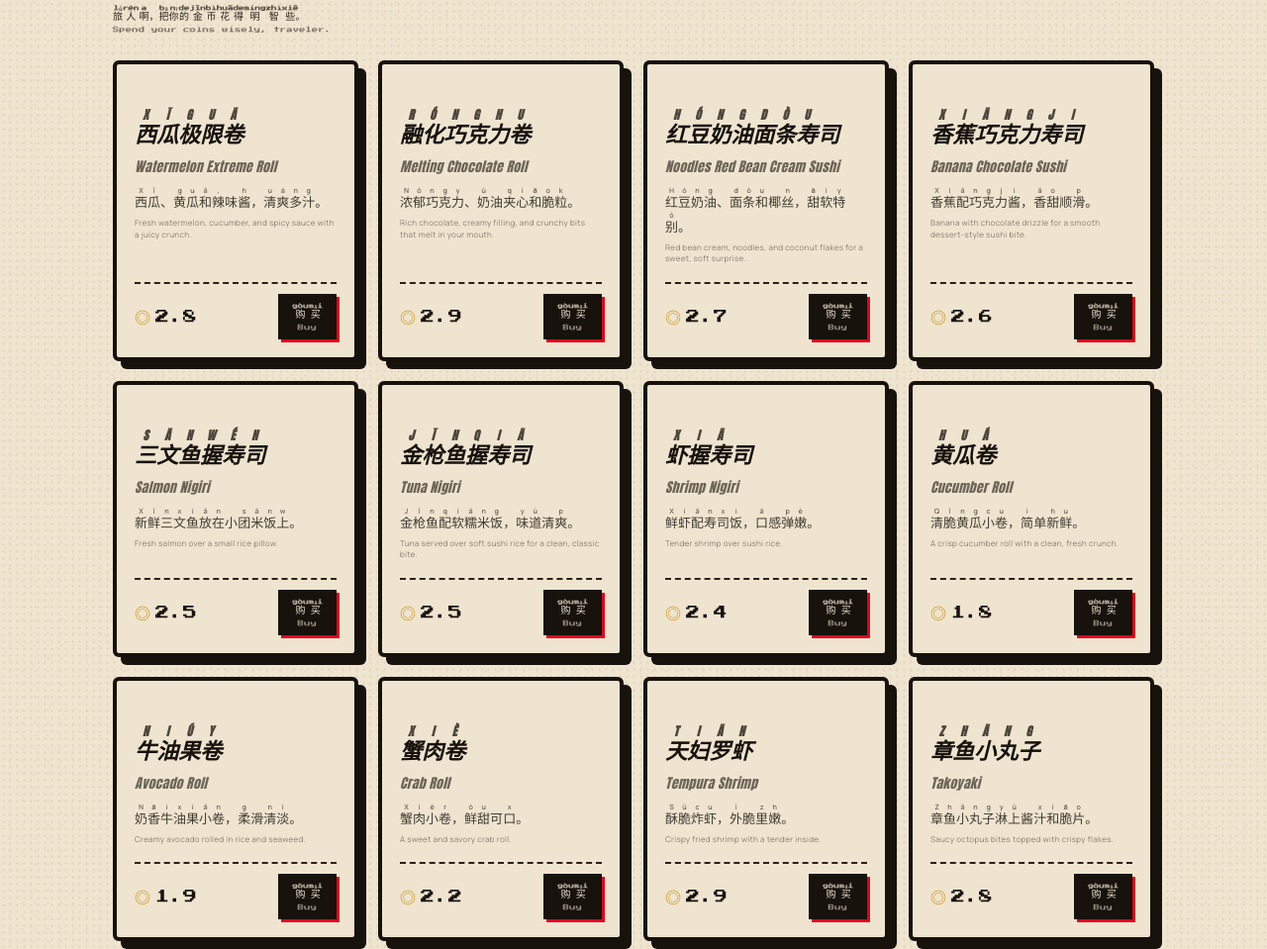
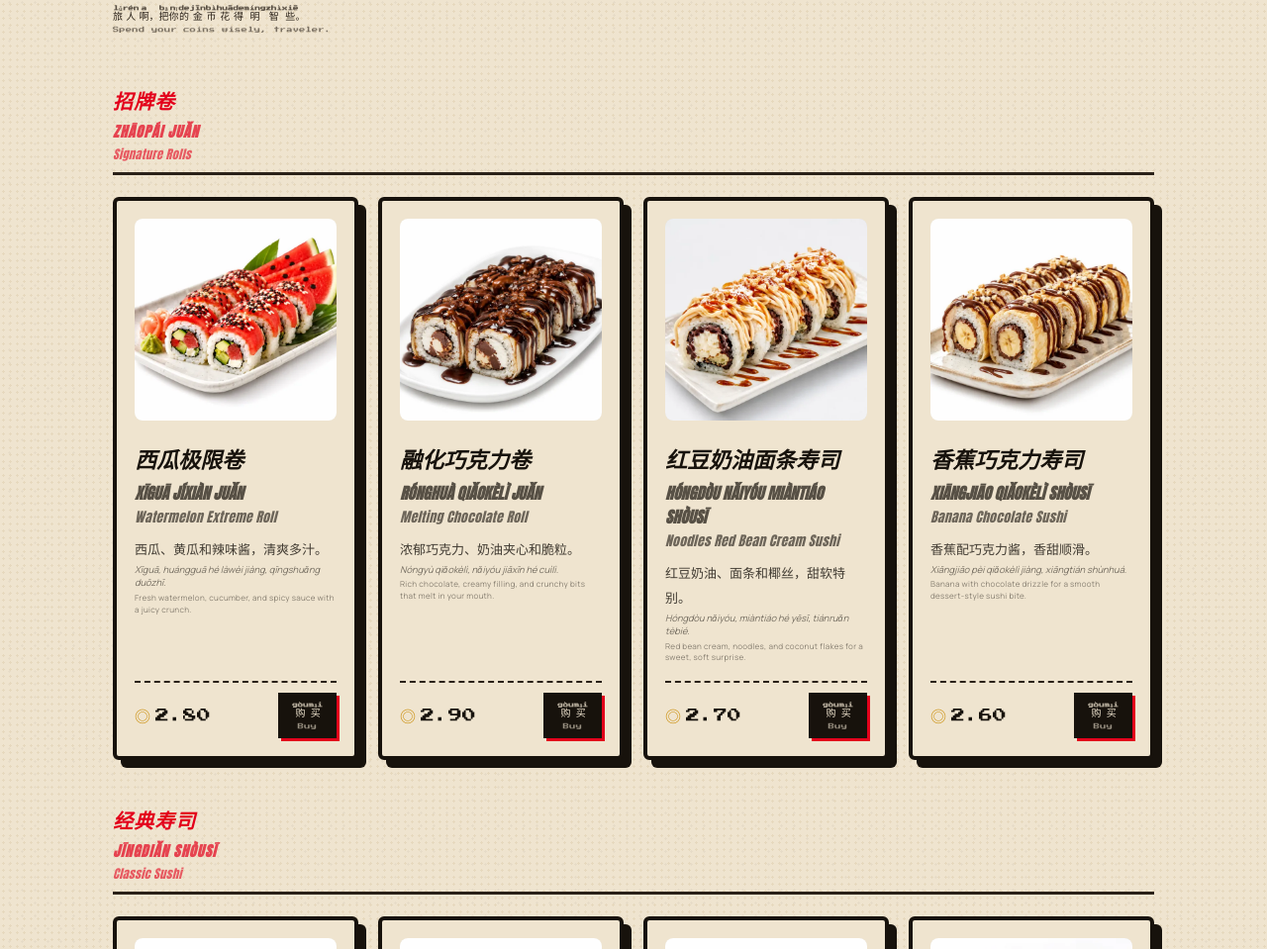
Before and after one commit to markumreed/shopWebpage, a website with bundled scripts: page index.html in a window 1280 px wide. Shown: the part 1217-2176 px from the top of the page at 99% size. Built offline with nearby package versions, Linux system fonts and the light colour scheme; files whose address does not match are found by name.

Commit message:
feat: grouped image menu render, cart phraseHtml, ◎ decimal prices

```diff
--- a/css/theme.css
+++ b/css/theme.css
@@ -198,6 +198,11 @@ body {
 }
 .menu-card .mc-add:hover { background: var(--red); color: #fff; }
 .menu-card .mc-add:active { transform: translate(3px,3px); box-shadow: none; }
+.menu-cat { grid-column: 1 / -1; font-family: var(--display); font-style: italic;
+  text-transform: uppercase; color: var(--red); font-size: 20px; letter-spacing: 1px;
+  margin: 22px 0 2px; padding-bottom: 6px; border-bottom: 3px solid var(--ink-2); }
+.menu-card .mc-img { display: block; width: 100%; aspect-ratio: 1 / 1; object-fit: cover;
+  border-radius: 8px; margin-bottom: 10px; background: rgba(0,0,0,.05); }
 
 /* ---------- About panel ---------- */
 .about-panel {
--- a/js/main.js
+++ b/js/main.js
@@ -3,7 +3,7 @@ import { MENU } from "./data.js";
 import {
   addItem, setQty, cartCount, cartSubtotal, saveCart, loadCart
 } from "./cart.js";
-import { biHtmlEntry, biHtml, applyI18n, initSpeech } from "./i18n.js";
+import { biHtml, phraseHtml, applyI18n, initSpeech } from "./i18n.js";
 import { mountArena } from "./arena.js";
 import { mountBuilder } from "./builder.js";
 
@@ -14,17 +14,25 @@ const $ = (sel) => document.querySelector(sel);
 // ---- Menu rendering ----
 function renderMenu() {
   const grid = $("#menu-grid");
-  grid.innerHTML = MENU.map((item) => `
+  let lastCat = null;
+  grid.innerHTML = MENU.map((item) => {
+    let head = "";
+    if (item.category.en !== lastCat) {
+      lastCat = item.category.en;
+      head = `<h3 class="menu-cat">${phraseHtml(item.category)}</h3>`;
+    }
+    return head + `
     <article class="menu-card">
-      <span class="mc-kana">${biHtmlEntry(item.kana)}</span>
-      <h3>${biHtmlEntry(item.name)}</h3>
-      <p class="mc-desc">${biHtmlEntry(item.desc)}</p>
+      <img class="mc-img" src="${item.image}" alt="${item.name.en}" loading="lazy"
+           onerror="this.style.display='none'" />
+      <h3>${phraseHtml(item.name)}</h3>
+      <p class="mc-desc">${phraseHtml(item.desc)}</p>
       <div class="mc-foot">
-        <span class="mc-price">${item.price}</span>
+        <span class="mc-price">${item.price.toFixed(2)}</span>
         <button class="mc-add" data-id="${item.id}">${biHtml("menu.buy")}</button>
       </div>
-    </article>
-  `).join("");
+    </article>`;
+  }).join("");
 
   grid.querySelectorAll(".mc-add").forEach((btn) => {
     btn.addEventListener("click", () => {
@@ -39,7 +47,7 @@ function renderMenu() {
 // ---- Cart rendering ----
 function renderCart() {
   $("#cart-count").textContent = cartCount(cart);
-  $("#cart-total").textContent = cartSubtotal(cart);
+  $("#cart-total").textContent = "◎" + cartSubtotal(cart).toFixed(2);
 
   const lines = $("#cart-lines");
   if (cart.length === 0) {
@@ -48,13 +56,13 @@ function renderCart() {
   }
   lines.innerHTML = cart.map((line) => `
     <li class="cart-line">
-      <span class="cl-name">${biHtmlEntry(line.name)}</span>
+      <span class="cl-name">${phraseHtml(line.name)}</span>
       <span class="cl-qty">
         <button data-act="dec" data-id="${line.id}">−</button>
         <span>${line.qty}</span>
         <button data-act="inc" data-id="${line.id}">+</button>
       </span>
-      <span class="cl-price">◎${line.price * line.qty}</span>
+      <span class="cl-price">◎${(line.price * line.qty).toFixed(2)}</span>
     </li>
   `).join("");
 
```
